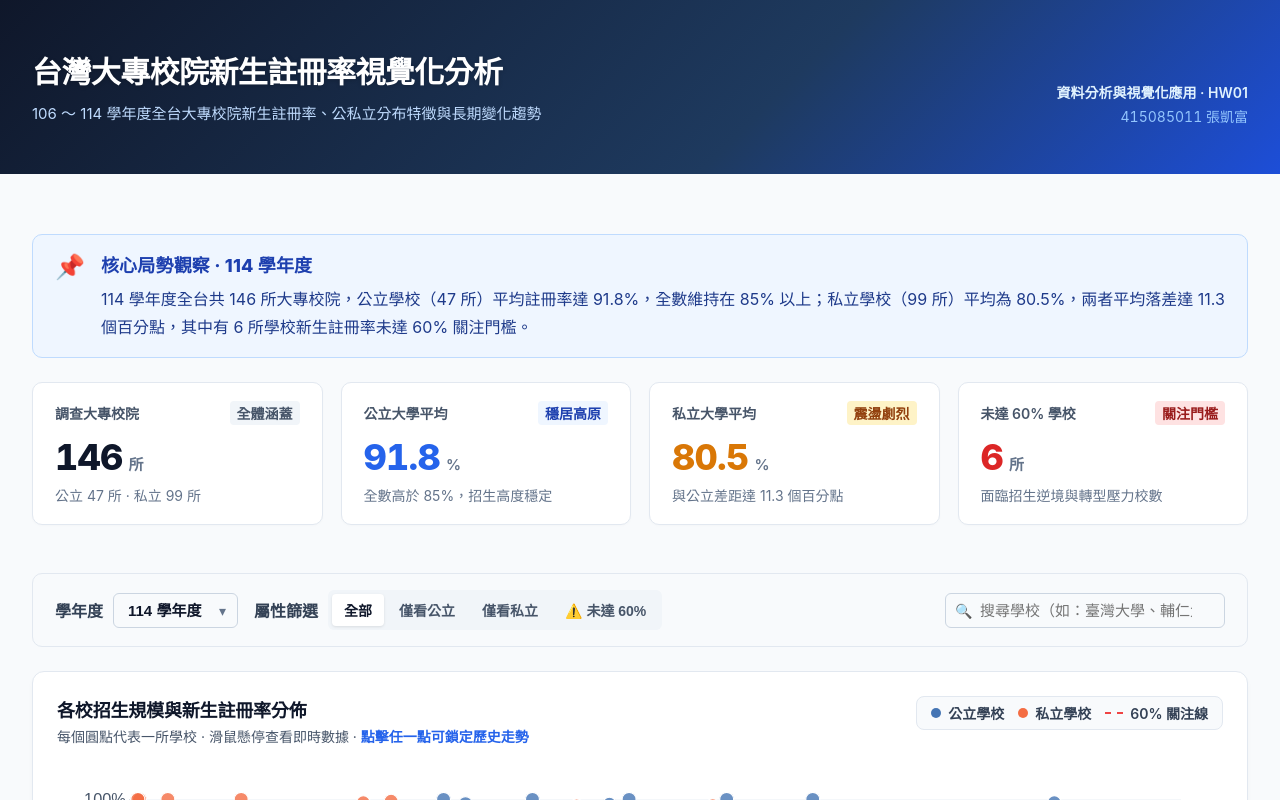
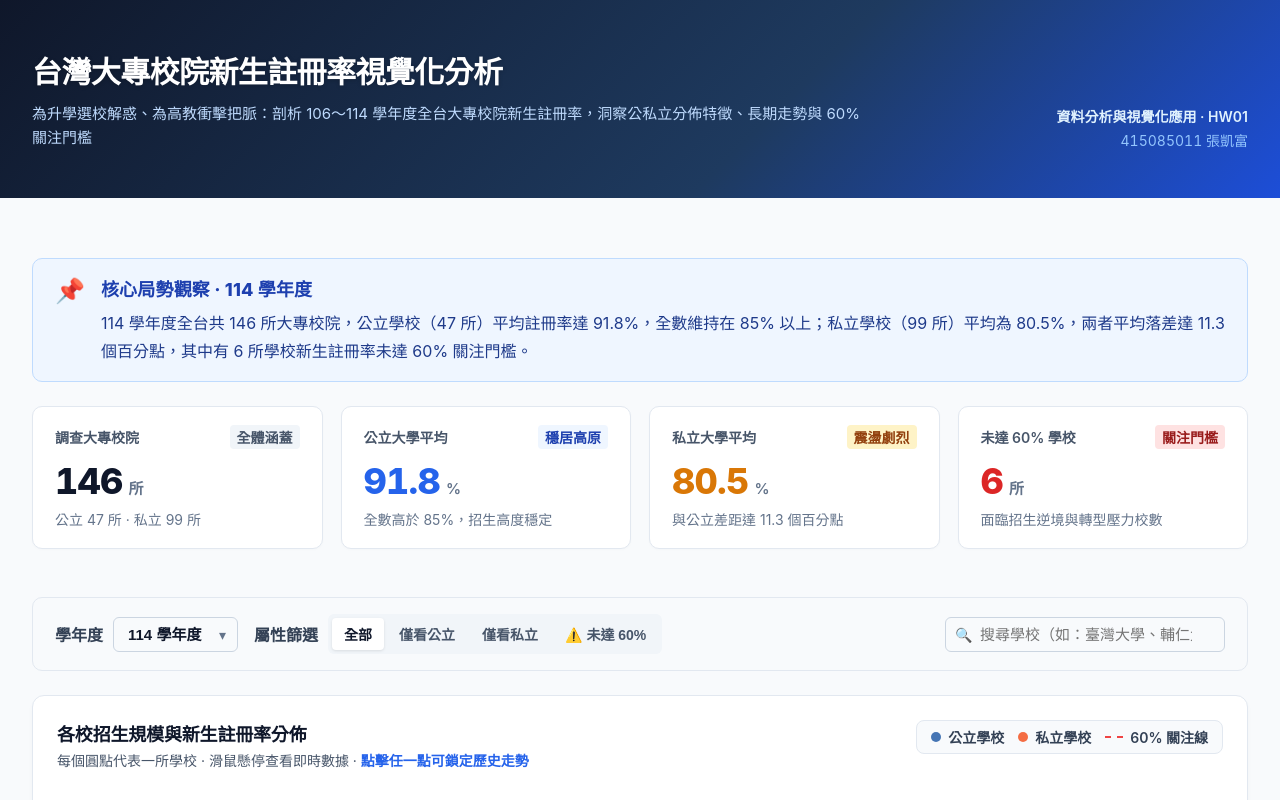
Before and after one commit to powerkaifu/1151VIS-HW1-415085011-CHANG-KAI-FU, a Vue app: page / in a window 1280 px wide. Shown: the top 800 px of the page. Built offline with nearby package versions, Linux system fonts and the light colour scheme.

Commit message:
docs(ui): 更新 Header 副標題融入受眾痛點需求與關注門檻（為升學選校解惑、為高教衝擊把脈）

```diff
--- a/src/App.vue
+++ b/src/App.vue
@@ -133,7 +133,9 @@ function clearSelectedSchool() {
 			<div class="header-content">
 				<div class="header-main">
 					<h1 class="page-title">台灣大專校院新生註冊率視覺化分析</h1>
-					<p class="page-subtitle">106 ～ 114 學年度全台大專校院新生註冊率、公私立分布特徵與長期變化趨勢</p>
+					<p class="page-subtitle">
+						為升學選校解惑、為高教衝擊把脈：剖析 106～114 學年度全台大專校院新生註冊率，洞察公私立分佈特徵、長期走勢與 60% 關注門檻
+					</p>
 				</div>
 				<div class="author-meta">
 					<div class="course-label">資料分析與視覺化應用 · HW01</div>
```
